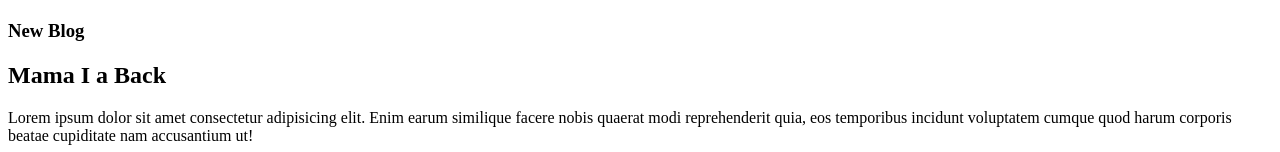
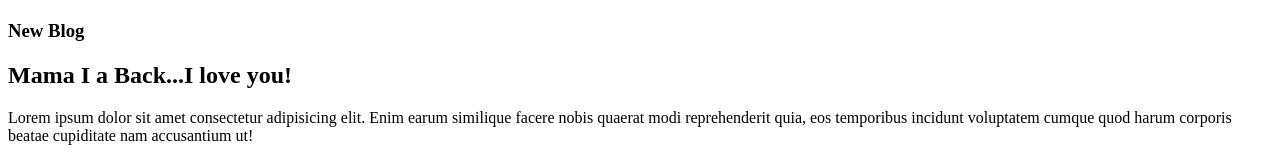
Before and after one commit to nasimmahmud30/Third_Class, a plain HTML site: page index.html in a window 1280 px wide. Shown: the part 1908-2060 px from the top of the page. Drawn offline with Linux system fonts and the light colour scheme.

Commit message:
added love

```diff
--- a/index.html
+++ b/index.html
@@ -16,7 +16,7 @@
     <img src="Nasim (01).jpg" alt="">
     <div>
         <h3>New Blog</h3>
-        <h2>Mama I a Back</h2>
+        <h2>Mama I a Back...I love you!</h2>
         <p>Lorem ipsum dolor sit amet consectetur adipisicing elit. Enim earum similique facere nobis quaerat modi reprehenderit quia, eos temporibus incidunt voluptatem cumque quod harum corporis beatae cupiditate nam accusantium ut!</p>
     </div>
 </body>
```
